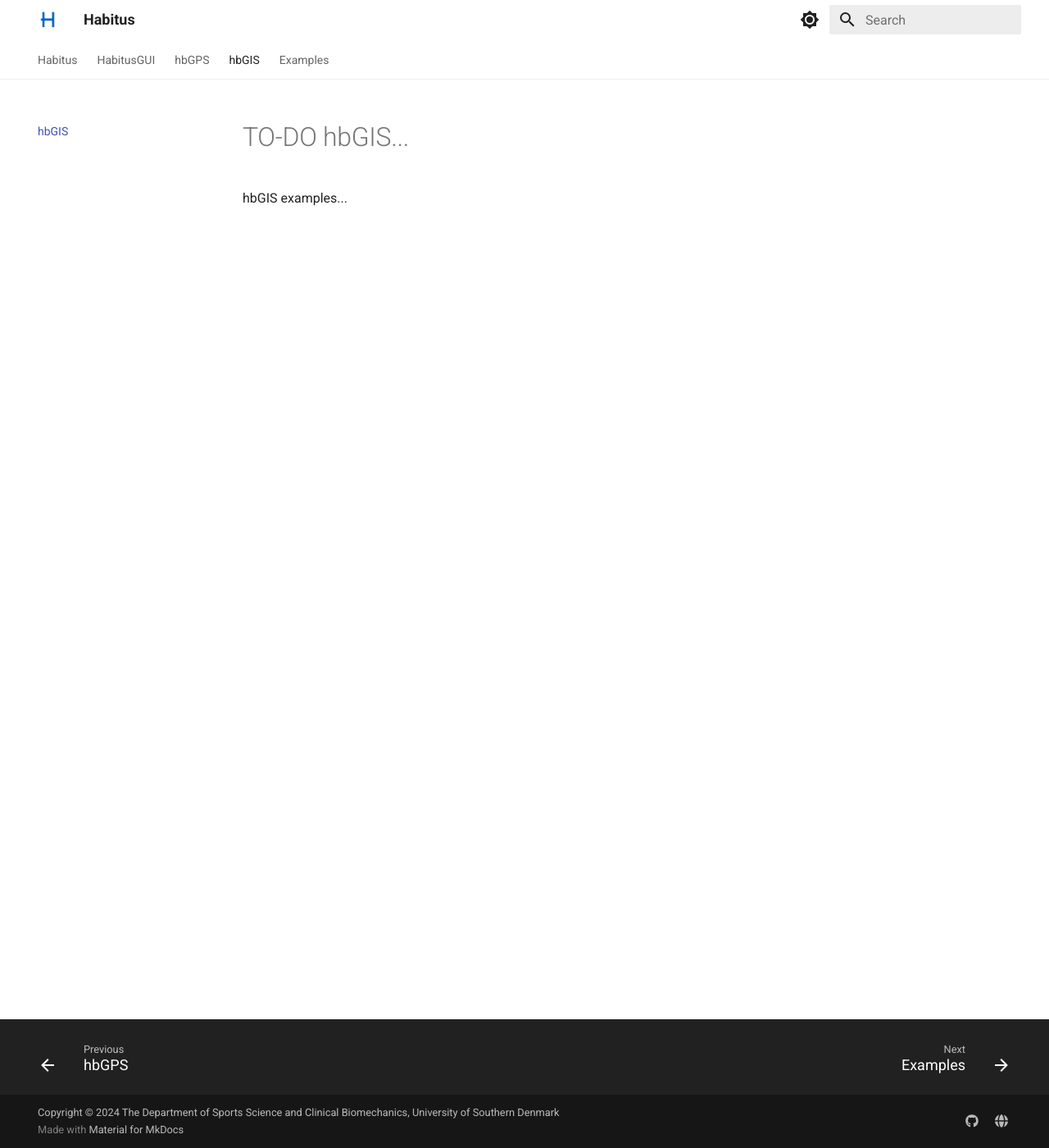
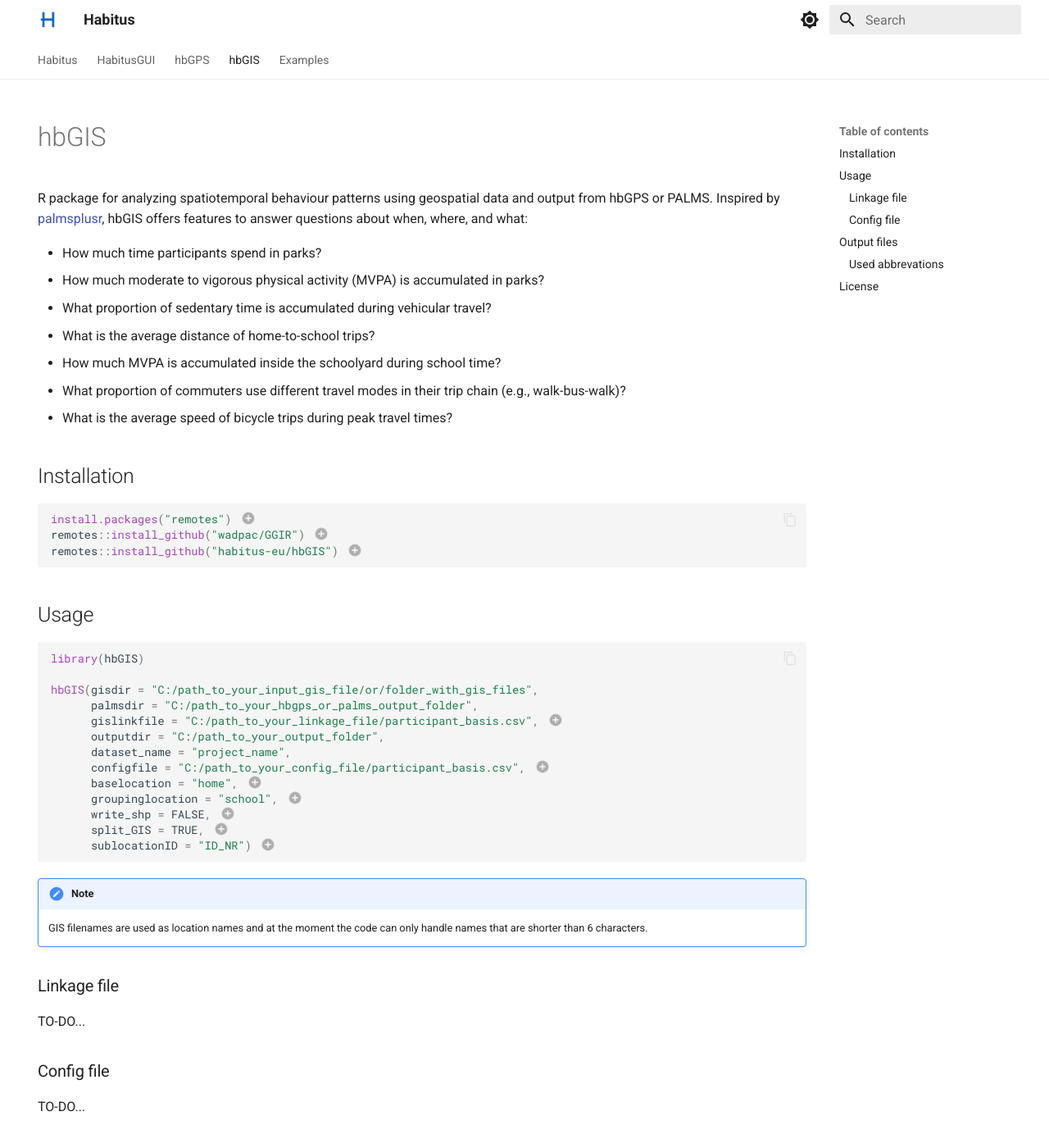
Before and after one commit to habitus-eu/HabitusDOCS, an MkDocs documentation site: the page built from docs/gis/index.md, in a window 1280 px wide and 1400 px high. Shown: the whole window at 82% size. Built offline with MkDocs 1.6.1 and Material for MkDocs 9.7.7, drawn with Linux system fonts in a browser that asks for light colours; some of the changed text lies outside the part shown.

Commit message:
init hbGIS

````diff
--- a/docs/gis/index.md
+++ b/docs/gis/index.md
@@ -1,3 +1,88 @@
-# TO-DO hbGIS...
+---
+hide:
+  - navigation
+---
 
-hbGIS examples...
+R package for analyzing spatiotemporal behaviour patterns using geospatial data and output from hbGPS or PALMS. Inspired by [palmsplusr](https://thets.github.io/palmsplusr), hbGIS offers features to answer questions about when, where, and what:
+
+- How much time participants spend in parks?
+- How much moderate to vigorous physical activity (MVPA) is accumulated in parks?
+- What proportion of sedentary time is accumulated during vehicular travel?
+- What is the average distance of home-to-school trips?
+- How much MVPA is accumulated inside the schoolyard during school time?
+- What proportion of commuters use different travel modes in their trip chain (e.g., walk-bus-walk)?
+- What is the average speed of bicycle trips during peak travel times?
+
+## Installation
+
+``` r
+install.packages("remotes") # (1)!
+remotes::install_github("wadpac/GGIR") # (2)!
+remotes::install_github("habitus-eu/hbGIS") # (3)!
+```
+
+1. R package for installation from remote repositories (Github).
+2. Installing GGIR package from GitHub repository.
+3. Installing hbGIS package from GitHub repository.
+
+## Usage
+
+``` r
+library(hbGIS)
+
+hbGIS(gisdir = "C:/path_to_your_input_gis_file/or/folder_with_gis_files",
+      palmsdir = "C:/path_to_your_hbgps_or_palms_output_folder",
+      gislinkfile = "C:/path_to_your_linkage_file/participant_basis.csv", # (1)!
+      outputdir = "C:/path_to_your_output_folder",
+      dataset_name = "project_name",
+      configfile = "C:/path_to_your_config_file/participant_basis.csv", # (2)!
+      baselocation = "home", # (3)!
+      groupinglocation = "school", # (4)!
+      write_shp = FALSE, # (5)!
+      split_GIS = TRUE, # (6)!
+      sublocationID = "ID_NR") # (7)!
+```
+
+1. See more below (Linkage file).
+2. See more below (Config file).
+3. Base for individuals (leave empty if not available).
+4. Grouping for individuals (leave empty if not available).
+5. Option to store shape files as output.
+6. Option to split GIS files in sublocations (only for public places).
+7. Column name in GIS file to identify sublocation.
+
+!!! note
+
+    GIS filenames are used as location names and at the moment the code can only handle names that are shorter than 6 characters.
+
+### Linkage file
+
+TO-DO...
+
+### Config file
+
+TO-DO...
+
+## Output files
+
+hbGIS will generate four output files.
+
+| Filename                    | Description                                                        |
+| --------------------------- | ------------------------------------------------------------------ |
+| `datasetname_whenwhatwhere` | Time series with information about when and where things happened. |
+| `datasetname_days.csv`      | Day-level summaries.                                               |
+| `datasetname_trajectories`  | Trajectory-based summaries.                                        |
+| `datasetname_multimodal`    | Breakdown of trajectories by mode of transport.                    |
+
+### Used abbrevations
+
+| Abbrevation | Description      |
+| ------------- | -------------- |
+| `mot` | mode of transport      |
+| `iov` | indoor-outdoor-vehicle |
+| `nbh` | neighbourhood          |
+| `dow` | day of week            |
+
+## License
+
+This project is licensed under the terms of the Apache License 2.0.
--- a/mkdocs.yml
+++ b/mkdocs.yml
@@ -47,7 +47,8 @@
   - HabitusGUI: gui/index.md
   - hbGPS: gps/index.md
   - hbGIS: gis/index.md
-  - Examples: examples/index.md
+  - Examples:
+      - A complete example: examples/complete.md
 
 plugins:
   - search
@@ -78,6 +79,7 @@
 
 copyright: Copyright &copy; 2024 The Department of Sports Science and Clinical Biomechanics, University of Southern Denmark
 markdown_extensions:
+  - admonition
   - attr_list
   - md_in_html
   - pymdownx.highlight:
@@ -88,3 +90,5 @@
   - pymdownx.snippets
   - pymdownx.superfences
   - pymdownx.magiclink
+  - pymdownx.details
+  - tables
````
Also changed, not shown: docs/examples/complete.md (added, +1 -0 lines), docs/examples/index.md (deleted, +0 -3 lines), docs/gps/index.md (+10 -14 lines), docs/gui/index.md (+6 -1 lines), docs/index.md (+3 -3 lines).
